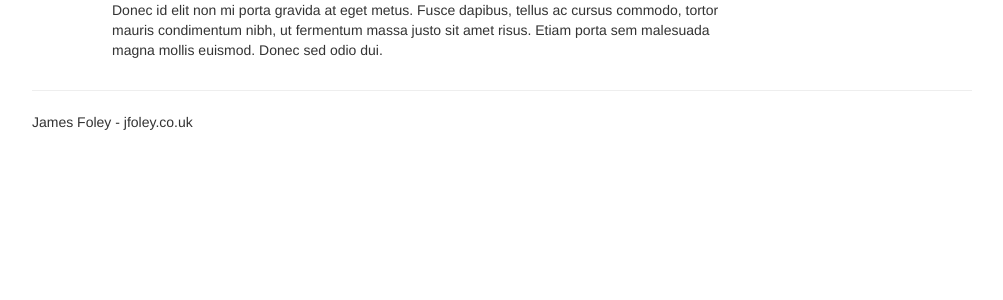
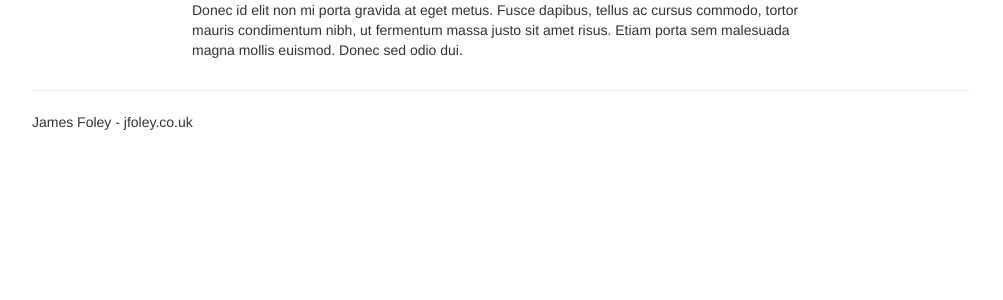
Before and after one commit to jamesfoley/Multiplayer-Game, a PHP site: page / in a window 1280 px wide. Shown: the top 300 px of the page, without its empty margins (138-1141 px from the left). Run offline with PHP 8.4, Linux system fonts and the light colour scheme.

Commit message:
Changed frame offset

```diff
--- a/index.php
+++ b/index.php
@@ -21,7 +21,7 @@
 
 			<div class="row">
 
-				<div class="span8 offset1">
+				<div class="span8 offset2">
 					<p>Donec id elit non mi porta gravida at eget metus. Fusce dapibus, tellus ac cursus commodo, tortor mauris condimentum nibh, ut fermentum massa justo sit amet risus. Etiam porta sem malesuada magna mollis euismod. Donec sed odio dui. </p>
 				</div>
 
```
